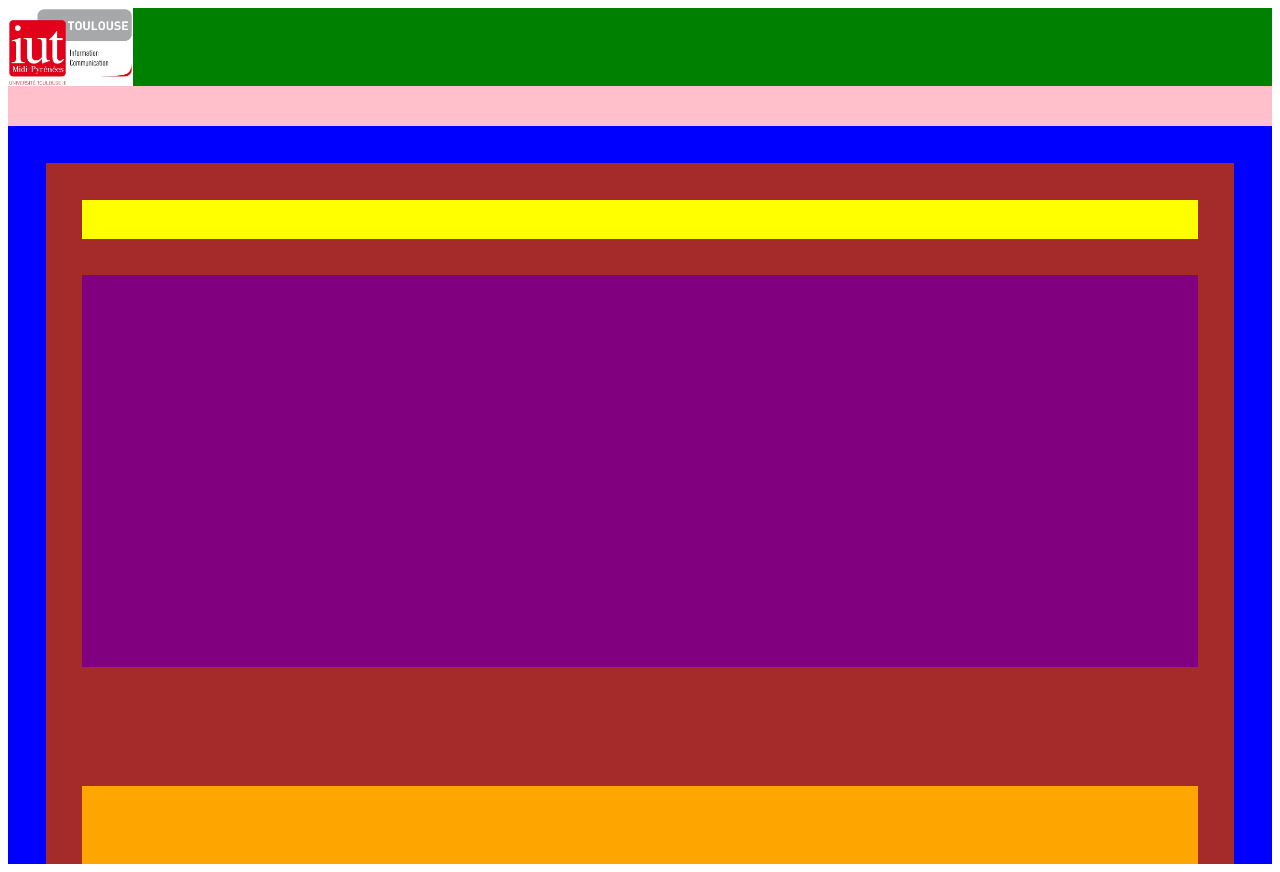
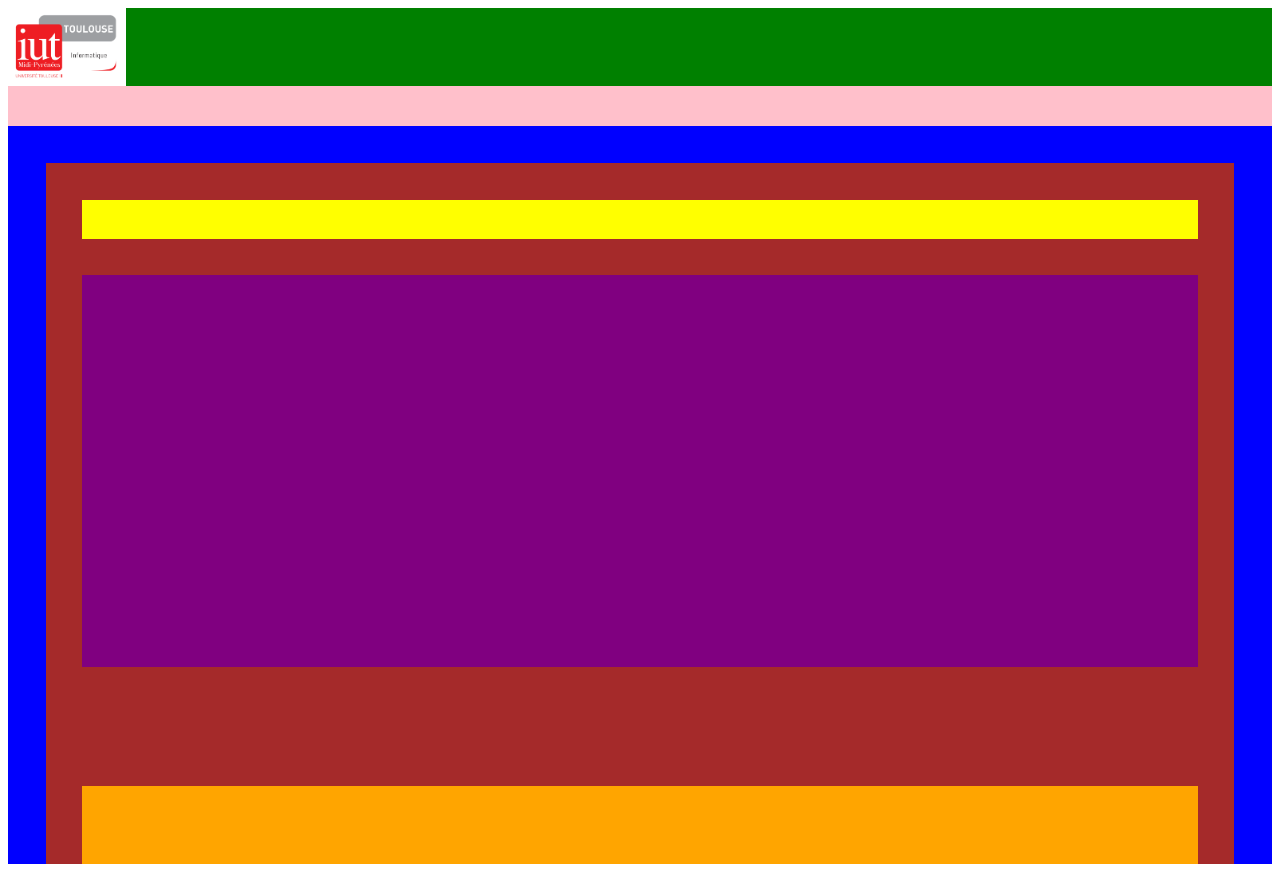
Before and after one commit to saturne7/static_website_implant, a plain HTML site: page page/index_top.html in a window 1280 px wide. Drawn offline with Linux system fonts and the light colour scheme.

Commit message:
Logo iut n'était pas le bon

```diff
--- a/page/index_top.html
+++ b/page/index_top.html
@@ -7,7 +7,7 @@
     <div class="corps">
         <div class="top">
             <div class="logo">
-                <img src="ressource/logo.jpg" width=auto height=100%>
+                <img src="ressource/logo_iut_info.png" width=auto height=100%>
             </div>
             <div class="titre">
                <h1></h1>
```
Also changed, not shown: page/ressource/logo.jpg (deleted), page/ressource/logo_iut_info.PNG (added).
